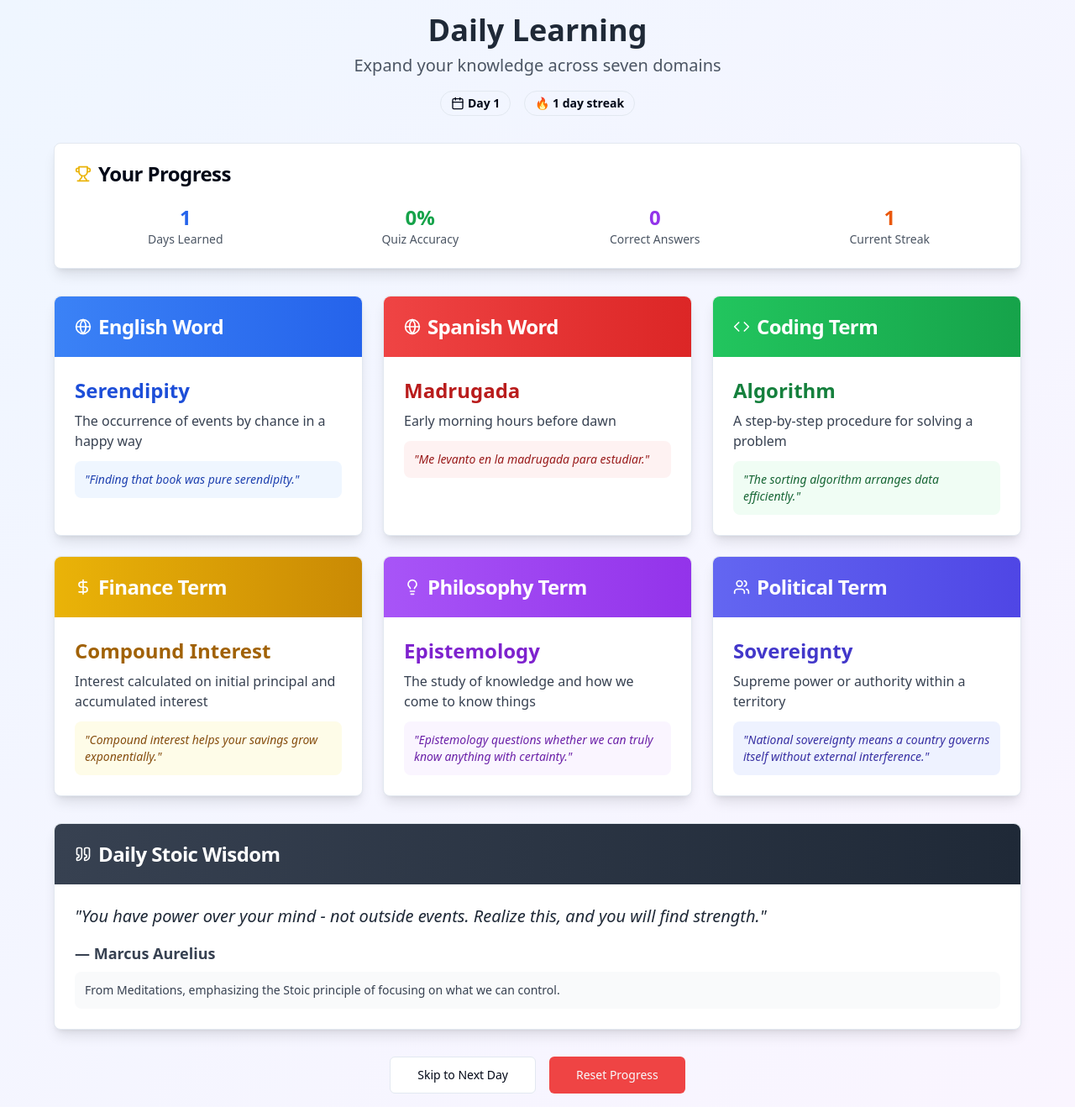
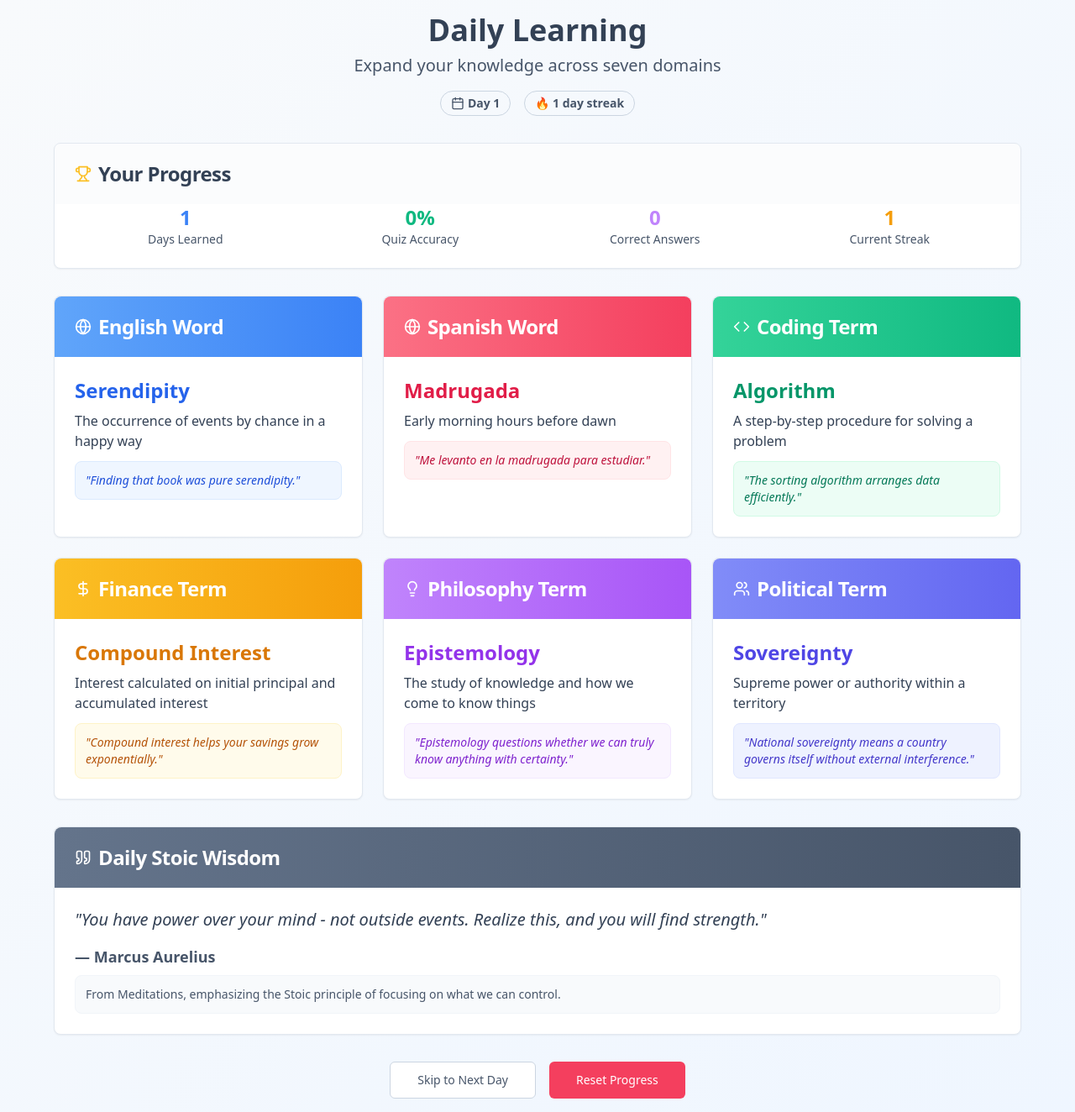
Before and after one commit to zacharyginis/daily-knowledge-boost-quiz, a React (Vite) app: page / in a window 1280 px wide. Shown: the whole page at 84% size. Built offline with nearby package versions, Linux system fonts and the light colour scheme.

Commit message:
Refactor: Improve webpage format and colors
Adjust webpage colors to lighter blues and purples for a more pleasing aesthetic.

```diff
--- a/src/pages/Index.tsx
+++ b/src/pages/Index.tsx
@@ -1,3 +1,4 @@
+
 import React, { useState, useEffect } from 'react';
 import { Card, CardContent, CardHeader, CardTitle } from '@/components/ui/card';
 import { Button } from '@/components/ui/button';
@@ -199,38 +200,40 @@ const Index = () => {
   if (showQuiz && !quizComplete) {
     const question = quizQuestions[currentQuestion];
     return (
-      <div className="min-h-screen bg-gradient-to-br from-purple-50 to-blue-50 p-4">
+      <div className="min-h-screen bg-gradient-to-br from-slate-50 to-blue-50 p-4">
         <div className="max-w-2xl mx-auto">
           <div className="mb-6 text-center">
-            <h1 className="text-3xl font-bold text-gray-800 mb-2">Daily Quiz</h1>
-            <Badge variant="outline" className="text-lg px-4 py-1">
+            <h1 className="text-3xl font-bold text-slate-700 mb-2">Daily Quiz</h1>
+            <Badge variant="outline" className="text-lg px-4 py-1 border-slate-300 text-slate-600">
               Question {currentQuestion + 1} of {quizQuestions.length}
             </Badge>
           </div>
 
-          <Card className="shadow-lg">
-            <CardHeader>
-              <CardTitle className="flex items-center gap-2">
-                <Brain className="h-5 w-5 text-purple-600" />
+          <Card className="shadow-sm border-slate-200">
+            <CardHeader className="bg-slate-100/50">
+              <CardTitle className="flex items-center gap-2 text-slate-700">
+                <Brain className="h-5 w-5 text-blue-400" />
                 {question.category}
               </CardTitle>
             </CardHeader>
             <CardContent className="space-y-4">
-              <p className="text-lg font-medium">{question.question}</p>
+              <p className="text-lg font-medium text-slate-700">{question.question}</p>
 
               <div className="space-y-2">
                 {question.options.map((option, index) => (
                   <Button
                     key={index}
                     variant={selectedAnswer === index ? "default" : "outline"}
-                    className={`w-full text-left justify-start h-auto p-4 ${
+                    className={`w-full text-left justify-start h-auto p-4 border-slate-200 text-slate-700 hover:bg-slate-50 ${
                       showAnswer
                         ? index === question.correct
-                          ? "bg-green-100 border-green-500 text-green-800"
+                          ? "bg-emerald-50 border-emerald-200 text-emerald-700"
                           : selectedAnswer === index
-                            ? "bg-red-100 border-red-500 text-red-800"
+                            ? "bg-rose-50 border-rose-200 text-rose-700"
                             : "opacity-50"
-                        : ""
+                        : selectedAnswer === index
+                          ? "bg-blue-50 border-blue-200"
+                          : ""
                     }`}
                     onClick={() => !showAnswer && handleAnswerSelect(index)}
                     disabled={showAnswer}
@@ -245,12 +248,12 @@ const Index = () => {
                   <Button
                     onClick={submitAnswer}
                     disabled={selectedAnswer === null}
-                    className="w-full"
+                    className="w-full bg-blue-500 hover:bg-blue-600 text-white"
                   >
                     Submit Answer
                   </Button>
                 ) : (
-                  <Button onClick={nextQuestion} className="w-full">
+                  <Button onClick={nextQuestion} className="w-full bg-blue-500 hover:bg-blue-600 text-white">
                     {currentQuestion < quizQuestions.length - 1 ? "Next Question" : "Finish Quiz"}
                   </Button>
                 )}
@@ -264,32 +267,32 @@ const Index = () => {
 
   if (quizComplete) {
     return (
-      <div className="min-h-screen bg-gradient-to-br from-green-50 to-blue-50 p-4">
+      <div className="min-h-screen bg-gradient-to-br from-slate-50 to-blue-50 p-4">
         <div className="max-w-2xl mx-auto text-center">
           <div className="mb-8">
-            <Trophy className="h-16 w-16 text-yellow-500 mx-auto mb-4" />
-            <h1 className="text-4xl font-bold text-gray-800 mb-2">Quiz Complete!</h1>
-            <p className="text-xl text-gray-600">Great job on today's review!</p>
+            <Trophy className="h-16 w-16 text-amber-400 mx-auto mb-4" />
+            <h1 className="text-4xl font-bold text-slate-700 mb-2">Quiz Complete!</h1>
+            <p className="text-xl text-slate-600">Great job on today's review!</p>
           </div>
 
-          <Card className="shadow-lg mb-6">
+          <Card className="shadow-sm border-slate-200 mb-6">
             <CardContent className="p-6">
               <div className="grid grid-cols-2 gap-4 text-center">
                 <div>
-                  <p className="text-2xl font-bold text-green-600">
+                  <p className="text-2xl font-bold text-emerald-500">
                     {stats.correctAnswers}/{stats.totalQuestions}
                   </p>
-                  <p className="text-gray-600">Correct</p>
+                  <p className="text-slate-600">Correct</p>
                 </div>
                 <div>
-                  <p className="text-2xl font-bold text-blue-600">{accuracyRate}%</p>
-                  <p className="text-gray-600">Accuracy</p>
+                  <p className="text-2xl font-bold text-blue-500">{accuracyRate}%</p>
+                  <p className="text-slate-600">Accuracy</p>
                 </div>
               </div>
             </CardContent>
           </Card>
 
-          <Button onClick={nextDay} size="lg" className="px-8">
+          <Button onClick={nextDay} size="lg" className="px-8 bg-blue-500 hover:bg-blue-600 text-white">
             Continue to Next Day
           </Button>
         </div>
@@ -298,49 +301,49 @@ const Index = () => {
   }
 
   return (
-    <div className="min-h-screen bg-gradient-to-br from-blue-50 to-purple-50 p-4">
+    <div className="min-h-screen bg-gradient-to-br from-slate-50 to-blue-50 p-4">
       <div className="max-w-6xl mx-auto">
         {/* Header */}
         <div className="text-center mb-8">
-          <h1 className="text-4xl font-bold text-gray-800 mb-2">Daily Learning</h1>
-          <p className="text-xl text-gray-600">Expand your knowledge across seven domains</p>
+          <h1 className="text-4xl font-bold text-slate-700 mb-2">Daily Learning</h1>
+          <p className="text-xl text-slate-600">Expand your knowledge across seven domains</p>
 
           <div className="flex justify-center gap-4 mt-4">
-            <Badge variant="outline" className="text-sm px-3 py-1">
+            <Badge variant="outline" className="text-sm px-3 py-1 border-slate-300 text-slate-600">
               <Calendar className="h-4 w-4 mr-1" />
               Day {currentDay + 1}
             </Badge>
-            <Badge variant="outline" className="text-sm px-3 py-1">
+            <Badge variant="outline" className="text-sm px-3 py-1 border-slate-300 text-slate-600">
               🔥 {stats.streak} day streak
             </Badge>
           </div>
         </div>
 
         {/* Stats */}
-        <Card className="mb-8 shadow-lg">
-          <CardHeader>
-            <CardTitle className="flex items-center gap-2">
-              <Trophy className="h-5 w-5 text-yellow-500" />
+        <Card className="mb-8 shadow-sm border-slate-200">
+          <CardHeader className="bg-slate-100/30">
+            <CardTitle className="flex items-center gap-2 text-slate-700">
+              <Trophy className="h-5 w-5 text-amber-400" />
               Your Progress
             </CardTitle>
           </CardHeader>
           <CardContent>
             <div className="grid grid-cols-2 md:grid-cols-4 gap-4 text-center">
               <div>
-                <p className="text-2xl font-bold text-blue-600">{stats.totalDays}</p>
-                <p className="text-sm text-gray-600">Days Learned</p>
+                <p className="text-2xl font-bold text-blue-500">{stats.totalDays}</p>
+                <p className="text-sm text-slate-600">Days Learned</p>
               </div>
               <div>
-                <p className="text-2xl font-bold text-green-600">{accuracyRate}%</p>
-                <p className="text-sm text-gray-600">Quiz Accuracy</p>
+                <p className="text-2xl font-bold text-emerald-500">{accuracyRate}%</p>
+                <p className="text-sm text-slate-600">Quiz Accuracy</p>
               </div>
               <div>
-                <p className="text-2xl font-bold text-purple-600">{stats.correctAnswers}</p>
-                <p className="text-sm text-gray-600">Correct Answers</p>
+                <p className="text-2xl font-bold text-purple-400">{stats.correctAnswers}</p>
+                <p className="text-sm text-slate-600">Correct Answers</p>
               </div>
               <div>
-                <p className="text-2xl font-bold text-orange-600">{stats.streak}</p>
-                <p className="text-sm text-gray-600">Current Streak</p>
+                <p className="text-2xl font-bold text-amber-500">{stats.streak}</p>
+                <p className="text-sm text-slate-600">Current Streak</p>
               </div>
             </div>
           </CardContent>
@@ -349,124 +352,124 @@ const Index = () => {
         {/* Learning Cards */}
         <div className="grid md:grid-cols-2 lg:grid-cols-3 gap-6 mb-8">
           {/* English Word */}
-          <Card className="shadow-lg hover:shadow-xl transition-shadow">
-            <CardHeader className="bg-gradient-to-r from-blue-500 to-blue-600 text-white rounded-t-lg">
+          <Card className="shadow-sm hover:shadow-md transition-shadow border-slate-200">
+            <CardHeader className="bg-gradient-to-r from-blue-400 to-blue-500 text-white rounded-t-lg">
               <CardTitle className="flex items-center gap-2">
                 <Globe className="h-5 w-5" />
                 English Word
               </CardTitle>
             </CardHeader>
             <CardContent className="p-6">
-              <h3 className="text-2xl font-bold text-blue-700 mb-2">{today.english.word}</h3>
-              <p className="text-gray-700 mb-3">{today.english.definition}</p>
-              <div className="bg-blue-50 p-3 rounded-lg">
-                <p className="text-sm text-blue-800 italic">"{today.english.example}"</p>
+              <h3 className="text-2xl font-bold text-blue-600 mb-2">{today.english.word}</h3>
+              <p className="text-slate-700 mb-3">{today.english.definition}</p>
+              <div className="bg-blue-50 p-3 rounded-lg border border-blue-100">
+                <p className="text-sm text-blue-700 italic">"{today.english.example}"</p>
               </div>
             </CardContent>
           </Card>
 
           {/* Spanish Word */}
-          <Card className="shadow-lg hover:shadow-xl transition-shadow">
-            <CardHeader className="bg-gradient-to-r from-red-500 to-red-600 text-white rounded-t-lg">
+          <Card className="shadow-sm hover:shadow-md transition-shadow border-slate-200">
+            <CardHeader className="bg-gradient-to-r from-rose-400 to-rose-500 text-white rounded-t-lg">
               <CardTitle className="flex items-center gap-2">
                 <Globe className="h-5 w-5" />
                 Spanish Word
               </CardTitle>
             </CardHeader>
             <CardContent className="p-6">
-              <h3 className="text-2xl font-bold text-red-700 mb-2">{today.spanish.word}</h3>
-              <p className="text-gray-700 mb-3">{today.spanish.definition}</p>
-              <div className="bg-red-50 p-3 rounded-lg">
-                <p className="text-sm text-red-800 italic">"{today.spanish.example}"</p>
+              <h3 className="text-2xl font-bold text-rose-600 mb-2">{today.spanish.word}</h3>
+              <p className="text-slate-700 mb-3">{today.spanish.definition}</p>
+              <div className="bg-rose-50 p-3 rounded-lg border border-rose-100">
+                <p className="text-sm text-rose-700 italic">"{today.spanish.example}"</p>
               </div>
             </CardContent>
           </Card>
 
           {/* Coding Term */}
-          <Card className="shadow-lg hover:shadow-xl transition-shadow">
-            <CardHeader className="bg-gradient-to-r from-green-500 to-green-600 text-white rounded-t-lg">
+          <Card className="shadow-sm hover:shadow-md transition-shadow border-slate-200">
+            <CardHeader className="bg-gradient-to-r from-emerald-400 to-emerald-500 text-white rounded-t-lg">
               <CardTitle className="flex items-center gap-2">
                 <Code className="h-5 w-5" />
                 Coding Term
               </CardTitle>
             </CardHeader>
             <CardContent className="p-6">
-              <h3 className="text-2xl font-bold text-green-700 mb-2">{today.coding.term}</h3>
-              <p className="text-gray-700 mb-3">{today.coding.definition}</p>
-              <div className="bg-green-50 p-3 rounded-lg">
-                <p className="text-sm text-green-800 italic">"{today.coding.example}"</p>
+              <h3 className="text-2xl font-bold text-emerald-600 mb-2">{today.coding.term}</h3>
+              <p className="text-slate-700 mb-3">{today.coding.definition}</p>
+              <div className="bg-emerald-50 p-3 rounded-lg border border-emerald-100">
+                <p className="text-sm text-emerald-700 italic">"{today.coding.example}"</p>
               </div>
             </CardContent>
           </Card>
 
           {/* Finance Term */}
-          <Card className="shadow-lg hover:shadow-xl transition-shadow">
-            <CardHeader className="bg-gradient-to-r from-yellow-500 to-yellow-600 text-white rounded-t-lg">
+          <Card className="shadow-sm hover:shadow-md transition-shadow border-slate-200">
+            <CardHeader className="bg-gradient-to-r from-amber-400 to-amber-500 text-white rounded-t-lg">
               <CardTitle className="flex items-center gap-2">
                 <DollarSign className="h-5 w-5" />
                 Finance Term
               </CardTitle>
             </CardHeader>
             <CardContent className="p-6">
-              <h3 className="text-2xl font-bold text-yellow-700 mb-2">{today.finance.term}</h3>
-              <p className="text-gray-700 mb-3">{today.finance.definition}</p>
-              <div className="bg-yellow-50 p-3 rounded-lg">
-                <p className="text-sm text-yellow-800 italic">"{today.finance.example}"</p>
+              <h3 className="text-2xl font-bold text-amber-600 mb-2">{today.finance.term}</h3>
+              <p className="text-slate-700 mb-3">{today.finance.definition}</p>
+              <div className="bg-amber-50 p-3 rounded-lg border border-amber-100">
+                <p className="text-sm text-amber-700 italic">"{today.finance.example}"</p>
               </div>
             </CardContent>
           </Card>
 
           {/* Philosophy Term */}
-          <Card className="shadow-lg hover:shadow-xl transition-shadow">
-            <CardHeader className="bg-gradient-to-r from-purple-500 to-purple-600 text-white rounded-t-lg">
+          <Card className="shadow-sm hover:shadow-md transition-shadow border-slate-200">
+            <CardHeader className="bg-gradient-to-r from-purple-400 to-purple-500 text-white rounded-t-lg">
               <CardTitle className="flex items-center gap-2">
                 <Lightbulb className="h-5 w-5" />
                 Philosophy Term
               </CardTitle>
             </CardHeader>
             <CardContent className="p-6">
-              <h3 className="text-2xl font-bold text-purple-700 mb-2">{today.philosophy.term}</h3>
-              <p className="text-gray-700 mb-3">{today.philosophy.definition}</p>
-              <div className="bg-purple-50 p-3 rounded-lg">
-                <p className="text-sm text-purple-800 italic">"{today.philosophy.example}"</p>
+              <h3 className="text-2xl font-bold text-purple-600 mb-2">{today.philosophy.term}</h3>
+              <p className="text-slate-700 mb-3">{today.philosophy.definition}</p>
+              <div className="bg-purple-50 p-3 rounded-lg border border-purple-100">
+                <p className="text-sm text-purple-700 italic">"{today.philosophy.example}"</p>
               </div>
             </CardContent>
           </Card>
 
           {/* Politics Term */}
-          <Card className="shadow-lg hover:shadow-xl transition-shadow">
-            <CardHeader className="bg-gradient-to-r from-indigo-500 to-indigo-600 text-white rounded-t-lg">
+          <Card className="shadow-sm hover:shadow-md transition-shadow border-slate-200">
+            <CardHeader className="bg-gradient-to-r from-indigo-400 to-indigo-500 text-white rounded-t-lg">
               <CardTitle className="flex items-center gap-2">
                 <Users className="h-5 w-5" />
                 Political Term
               </CardTitle>
             </CardHeader>
             <CardContent className="p-6">
-              <h3 className="text-2xl font-bold text-indigo-700 mb-2">{today.politics.term}</h3>
-              <p className="text-gray-700 mb-3">{today.politics.definition}</p>
-              <div className="bg-indigo-50 p-3 rounded-lg">
-                <p className="text-sm text-indigo-800 italic">"{today.politics.example}"</p>
+              <h3 className="text-2xl font-bold text-indigo-600 mb-2">{today.politics.term}</h3>
+              <p className="text-slate-700 mb-3">{today.politics.definition}</p>
+              <div className="bg-indigo-50 p-3 rounded-lg border border-indigo-100">
+                <p className="text-sm text-indigo-700 italic">"{today.politics.example}"</p>
               </div>
             </CardContent>
           </Card>
         </div>
 
         {/* Stoic Quote Card */}
-        <Card className="shadow-lg hover:shadow-xl transition-shadow mb-8">
-          <CardHeader className="bg-gradient-to-r from-gray-700 to-gray-800 text-white rounded-t-lg">
+        <Card className="shadow-sm hover:shadow-md transition-shadow mb-8 border-slate-200">
+          <CardHeader className="bg-gradient-to-r from-slate-500 to-slate-600 text-white rounded-t-lg">
             <CardTitle className="flex items-center gap-2">
               <Quote className="h-5 w-5" />
               Daily Stoic Wisdom
             </CardTitle>
           </CardHeader>
           <CardContent className="p-6">
-            <blockquote className="text-xl font-medium text-gray-800 mb-4 italic">
+            <blockquote className="text-xl font-medium text-slate-700 mb-4 italic">
               "{today.stoicQuote.quote}"
             </blockquote>
             <div className="flex flex-col gap-2">
-              <p className="text-lg font-semibold text-gray-700">— {today.stoicQuote.author}</p>
-              <div className="bg-gray-50 p-3 rounded-lg">
-                <p className="text-sm text-gray-700">{today.stoicQuote.context}</p>
+              <p className="text-lg font-semibold text-slate-600">— {today.stoicQuote.author}</p>
+              <div className="bg-slate-50 p-3 rounded-lg border border-slate-100">
+                <p className="text-sm text-slate-600">{today.stoicQuote.context}</p>
               </div>
             </div>
           </CardContent>
@@ -475,19 +478,19 @@ const Index = () => {
         {/* Action Buttons */}
         <div className="flex flex-col sm:flex-row gap-4 justify-center">
           {currentDay > 0 && (
-            <Button onClick={startQuiz} size="lg" className="px-8">
+            <Button onClick={startQuiz} size="lg" className="px-8 bg-blue-500 hover:bg-blue-600 text-white">
               <BookOpen className="h-5 w-5 mr-2" />
               Take Yesterday's Quiz
             </Button>
           )}
 
           {currentDay < dailyWords.length - 1 && (
-            <Button onClick={nextDay} variant="outline" size="lg" className="px-8">
+            <Button onClick={nextDay} variant="outline" size="lg" className="px-8 border-slate-300 text-slate-600 hover:bg-slate-50">
               Skip to Next Day
             </Button>
           )}
 
-          <Button onClick={resetProgress} variant="destructive" size="lg" className="px-8">
+          <Button onClick={resetProgress} variant="destructive" size="lg" className="px-8 bg-rose-500 hover:bg-rose-600 text-white">
             Reset Progress
           </Button>
         </div>
```
